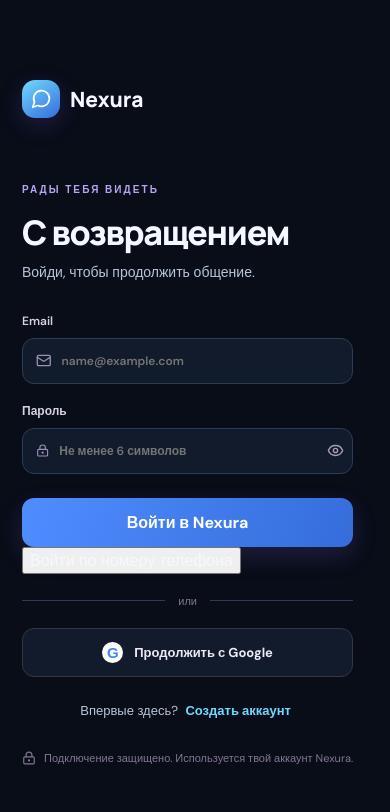
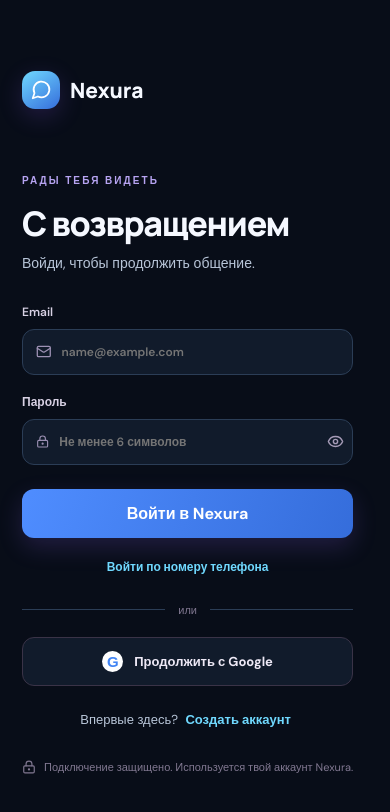
Before and after one commit to NikolasConnor/nexura-messenger, a React (Vite) app in the folder web/: page / in a window 390 px wide. Shown: the top 812 px of the page. Built offline with nearby package versions, Linux system fonts and the light colour scheme.

Commit message:
Style web phone authentication switch

```diff
--- a/web/src/styles.css
+++ b/web/src/styles.css
@@ -874,3 +874,5 @@ body{overscroll-behavior:none}
  .stories-feed-actions{display:grid;grid-template-columns:1fr 1fr}
  .stories-feed-actions .social-add-button{padding:9px 7px;font-size:10px}
 }
+
+.auth-method-switch{display:flex;justify-content:center;margin-top:13px}.auth-method-switch button{border:0;background:transparent;color:#70D9FF;font-size:12px;font-weight:700;padding:8px 12px;border-radius:9px}.auth-method-switch button:hover:not(:disabled){background:#ffffff0a}.auth-method-switch button:disabled{opacity:.55;cursor:wait}
```
